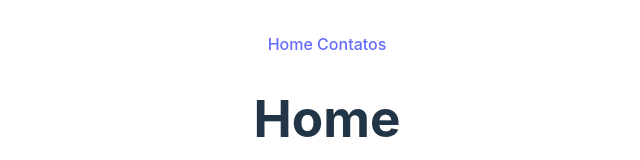
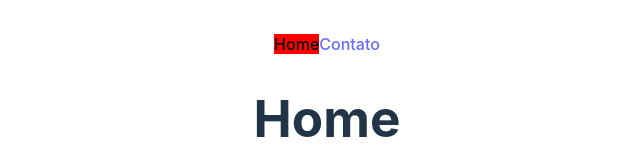
Before and after one commit to Matlima/Router, a React (Vite) app: page / in a window 1280 px wide. Shown: the top 160 px of the page, without its empty margins (313-953 px from the left). Built offline with nearby package versions, Linux system fonts and the light colour scheme; data requests are answered from the project's data file.

Commit message:
Links ativos com navbar

```diff
--- /dev/null
+++ b/src/components/Navbar.css
@@ -0,0 +1,4 @@
+.active{
+    background-color: red;
+    color: #000;
+}
--- a/src/components/Navbar.jsx
+++ b/src/components/Navbar.jsx
@@ -1,12 +1,16 @@
 import React from 'react'
 
-import { Link } from "react-router-dom";
+import { Link, NavLink } from "react-router-dom";
+
+import "./Navbar.css";
 
 const Navbar = () => {
   return (
     <div>
-        <Link to="/">Home </Link>
-        <Link to="/contact" >Contatos</Link>
+        {/* <Link to="/">Home </Link>
+        <Link to="/contact" >Contatos</Link> */}
+        <NavLink to="/" className={({isActive}) => (isActive ? "active" : "")}>Home</NavLink>
+        <NavLink to="/contact" className={({isActive}) => (isActive ? "active" : "")}>Contato</NavLink>
     </div>
   )
 }
```
